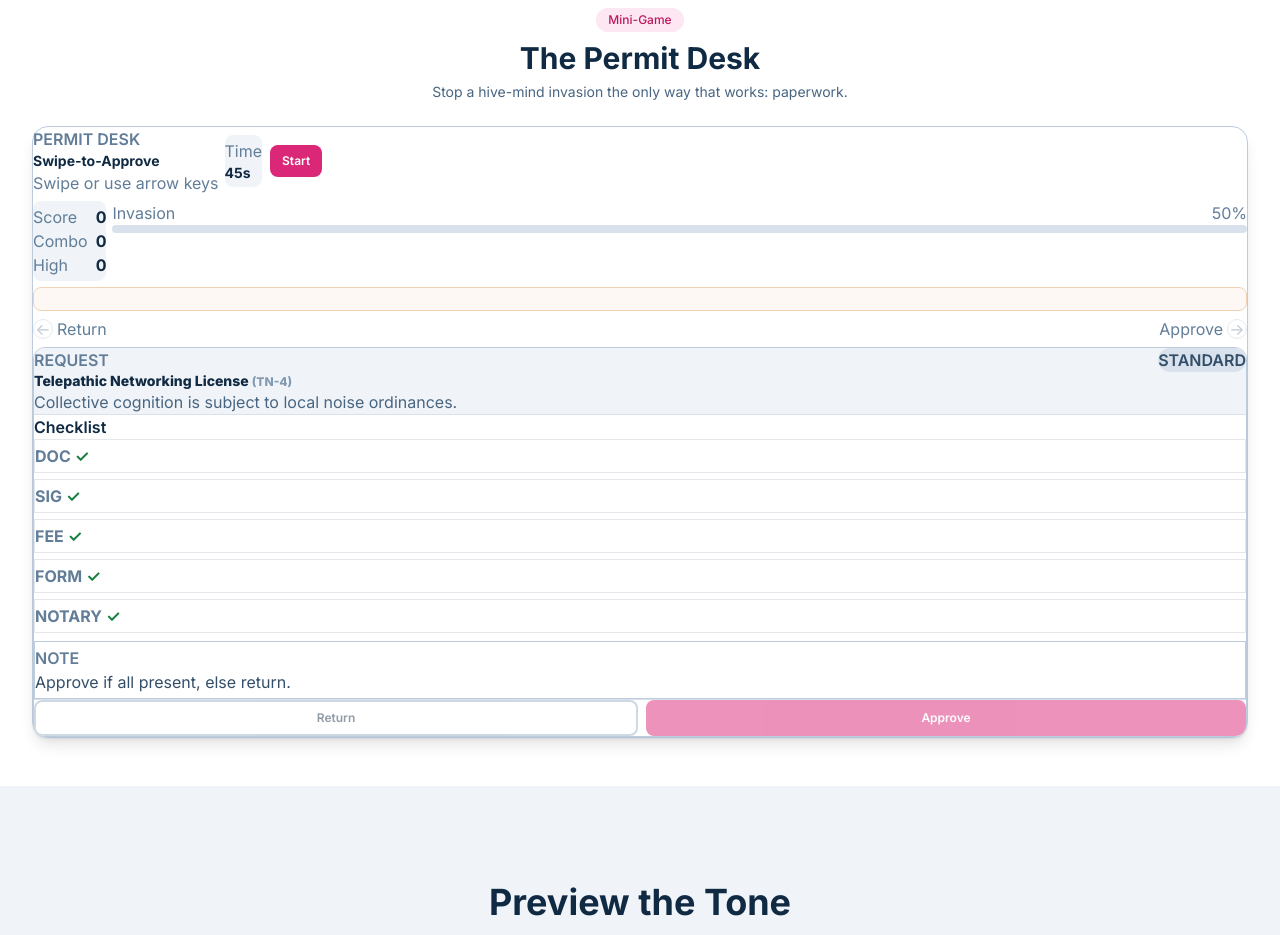
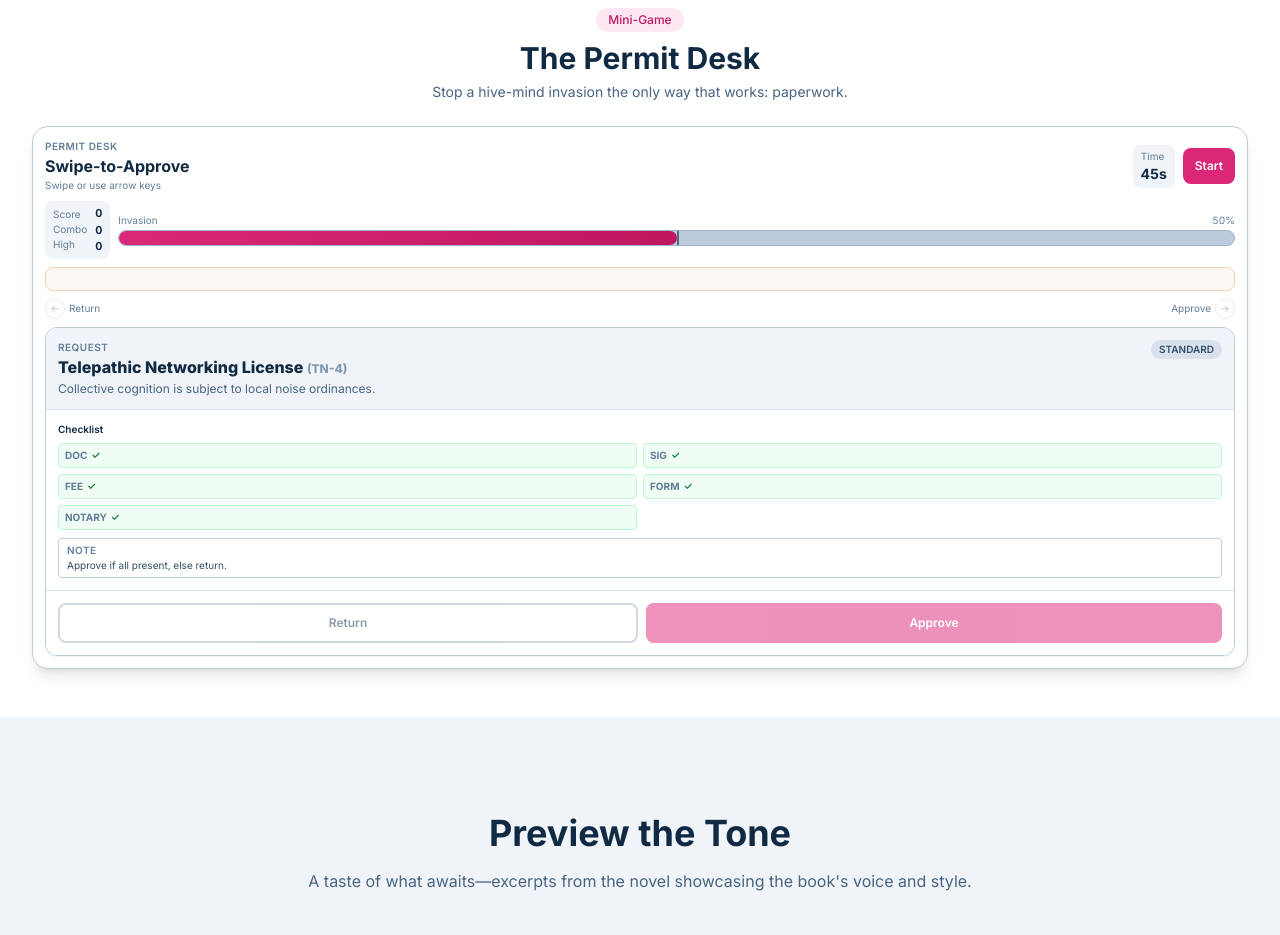
Before and after one commit to zekusmaximus/theformsmustflow, a Next.js app: page / in a window 1280 px wide. Shown: the part 1640-2575 px from the top of the page. Built offline with nearby package versions, Linux system fonts and the light colour scheme.

Commit message:
invasion bar fix in mini-game

```diff
--- a/src/components/PermitDeskGame.tsx
+++ b/src/components/PermitDeskGame.tsx
@@ -334,19 +334,22 @@ export default function PermitDeskGame() {
               <div>{highScore}</div>
             </div>
           </div>
-          <div className="flex-1">
+          <div className="flex-1 min-w-0">
             <div className="flex items-center justify-between text-[10px] text-primary-500 mb-0.5">
               <span>Invasion</span>
               <span className="tabular-nums">{invasion}%</span>
             </div>
-            <div className="relative h-2 rounded-full bg-primary-100 overflow-hidden">
+            <div className="relative h-4 rounded-full bg-primary-200 border border-primary-300 overflow-hidden">
               <div
-                className="h-full bg-accent-600 transition-all"
-                style={{ width: `${invasion}%` }}
+                className="h-full rounded-full transition-all duration-300"
+                style={{
+                  width: `${invasion}%`,
+                  background: `linear-gradient(90deg, #db2777, #be185d)`,
+                }}
                 aria-label="Invasion progress bar"
               />
               <div
-                className="absolute top-0 h-full w-0.5 bg-primary-400"
+                className="absolute top-0 h-full w-0.5 bg-primary-900 opacity-60"
                 style={{ left: `${INVASION_START}%` }}
                 aria-label="Starting invasion level"
               />
--- a/tailwind.config.ts
+++ b/tailwind.config.ts
@@ -4,6 +4,7 @@ const config: Config = {
   content: [
     './pages/**/*.{js,ts,jsx,tsx,mdx}',
     './components/**/*.{js,ts,jsx,tsx,mdx}',
+    './src/**/*.{js,ts,jsx,tsx,mdx}',
     './app/**/*.{js,ts,jsx,tsx,mdx}',
   ],
   theme: {
```
